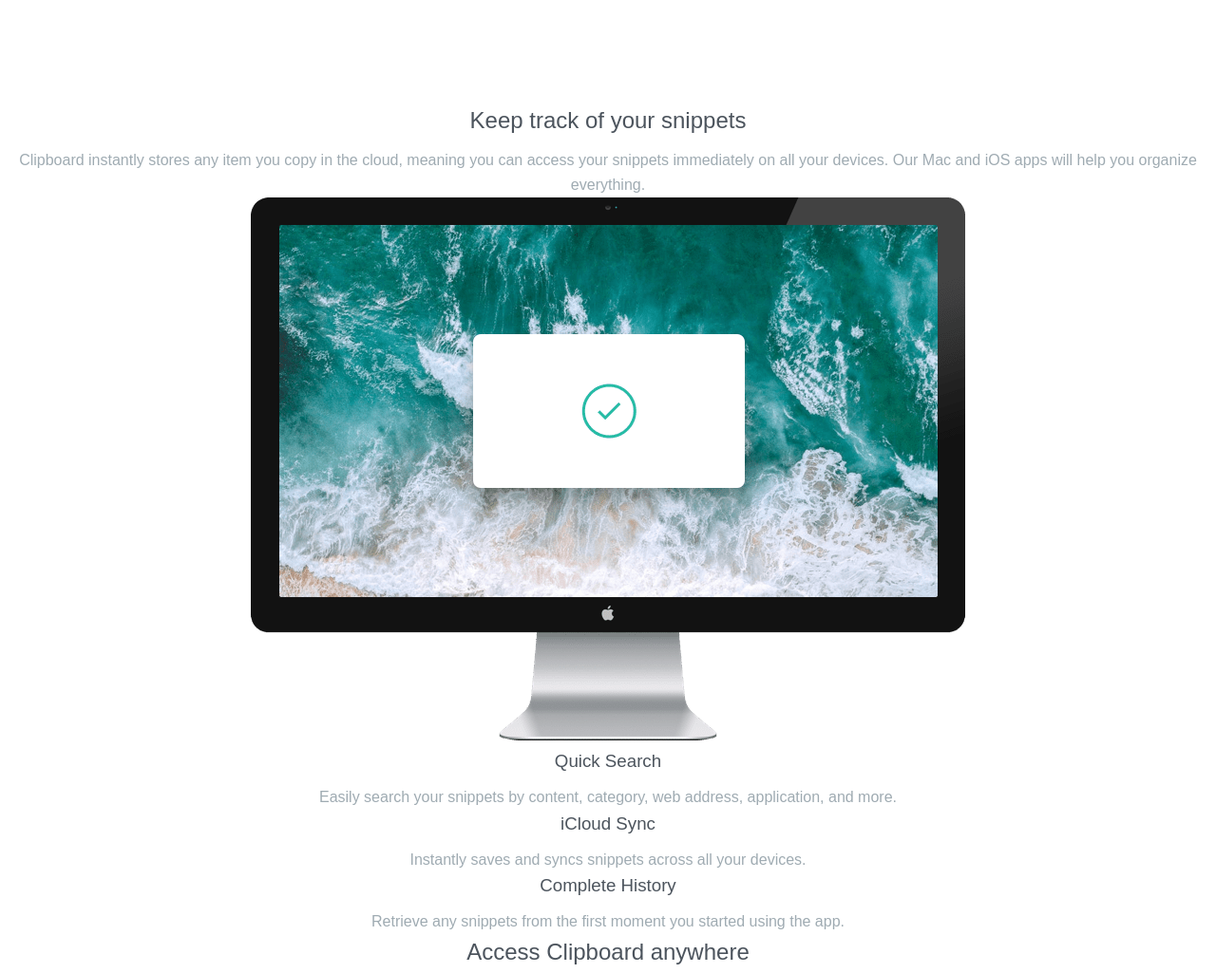
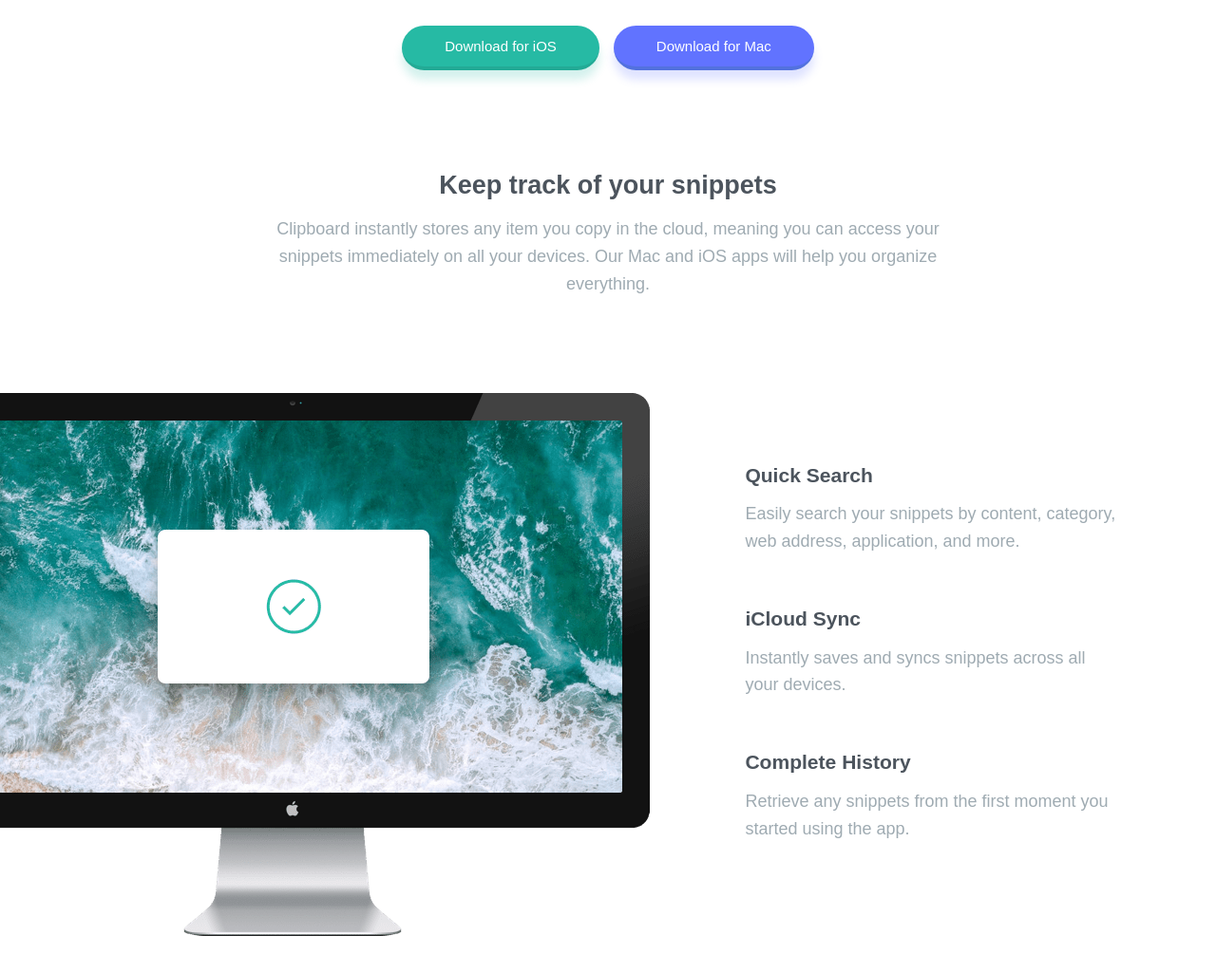
Before and after one commit to NARUDESIGNS/clipboard-frontendmentors, a plain HTML site: page index.html in a window 1280 px wide. Shown: the part 407-1432 px from the top of the page at 95% size. Drawn offline with Linux system fonts and the light colour scheme; a web font is replaced by a local one.

Commit message:
clipboard landing page

```diff
--- a/index.html
+++ b/index.html
@@ -20,7 +20,7 @@
   <div class="overall-container">
     <div class="header">
       <img class="logo" src="images/logo.svg" alt="logo">
-      <h1>A history of everything you copy</h1>
+      <h1> A history of everything you copy</h1>
       <p>
         Clipboard allows you to track and organize everything you
         copy. Instantly access your clipboard on all your devices.
@@ -32,14 +32,16 @@
 
     </div>
 
-    <div class="info">
+    <div class="info-1">
       <h2>Keep track of your snippets</h2>
       <p>
         Clipboard instantly stores any item you copy in the cloud,
         meaning you can access your snippets immediately on all your
         devices. Our Mac and iOS apps will help you organize everything.
       </p>
+    </div>
 
+    <div class="info-2">
       <div class="features">
         <img src="images/image-computer.png" alt="computer">
         <aside>
@@ -51,7 +53,9 @@
           <p>Retrieve any snippets from the first moment you started using the app.</p>
         </aside>
       </div>
+    </div>
 
+    <div class="info-3">
       <h2>Access Clipboard anywhere</h2>
       <p>
         Whether you’re on the go, or at your computer, you can access all your Clipboard
@@ -59,6 +63,8 @@
       </p>
 
       <img src="images/image-devices.png" alt="device">
+    </div>
+
 
       <h2>Supercharge your workflow</h2>
       <p>We’ve got the tools to boost your productivity.</p>
--- a/style.css
+++ b/style.css
@@ -11,7 +11,7 @@
     --Grayish-Blue: hsl(201, 11%, 66%);
 }
 body {
-    font-size: 16px;
+    font-size: 18px;
     font-family: 'Bai Jamjuree', sans-serif;
     color: var(--Grayish-Blue);
     background: url(images/bg-header-desktop.png) no-repeat top;
@@ -20,7 +20,7 @@ body {
 }
 h1,h2,h3,h4 {
     color: var(--Dark-Grayish-Blue);
-    font-weight: 500;
+    font-weight: 600;
     margin-bottom: 10px;
 }
 .social-media-icons:hover {
@@ -29,21 +29,23 @@ h1,h2,h3,h4 {
 }
 .overall-container {
     text-align: center;
+    padding: 0 8%;
 }
 .header {
-    margin: 120px;
+    margin: 100px;
 }
 .header .logo {
-    width: 100px;
-    height: 100px;
+    width: 110px;
+    height: 110px;
+    margin: 30px 0;
 }
 .header p {
     width: 600px;
     margin: 0 auto;
     text-align: center;
 }
-.header button{
-    padding: 20px;
+button{
+    padding: 13px 45px;
     border: none;
     border-radius: 30px;
     -webkit-border-radius: 30px;
@@ -51,5 +53,45 @@ h1,h2,h3,h4 {
     -ms-border-radius: 30px;
     -o-border-radius: 30px;
     cursor: pointer;
+    color: white;
+    font-size: 15px;
+    font-family: 'Bai Jamjuree', sans-serif;
+    margin-top: 30px;
 }
-.header
+.buttons .ios {
+    background-color: var(--Strong-Cyan);
+    box-shadow: 0 10px 10px hsl(171, 66%, 44%, .2);
+    border-bottom: 4px solid rgba(24, 104, 92, 0.2);
+}
+.buttons .mac {
+    background-color: var(--Light-Blue, hsl(233, 100%, 69%));
+    box-shadow: 0 10px 10px hsl(233, 100%, 69%, .2);
+    border-bottom: 4px solid rgba(24, 104, 92, 0.2);
+    margin-left: 10px;
+}
+.info-1 {
+    margin: 100px 0;
+}
+.info-1 p {
+    width: 700px;
+    margin-bottom: 100px;
+    margin: 0 auto;
+    text-align: center;
+}
+.info-2 .features {
+    display: flex;
+    justify-content: space-between;
+}
+.features img {
+    margin-left: -170px;
+}
+.features aside {
+    text-align: left;
+    margin: 20px 0 0 100px;
+}
+.features aside h3 {
+    margin-top: 50px;
+}
+.info-3 {
+    margin: 150px 0 70px 0;
+}
```
